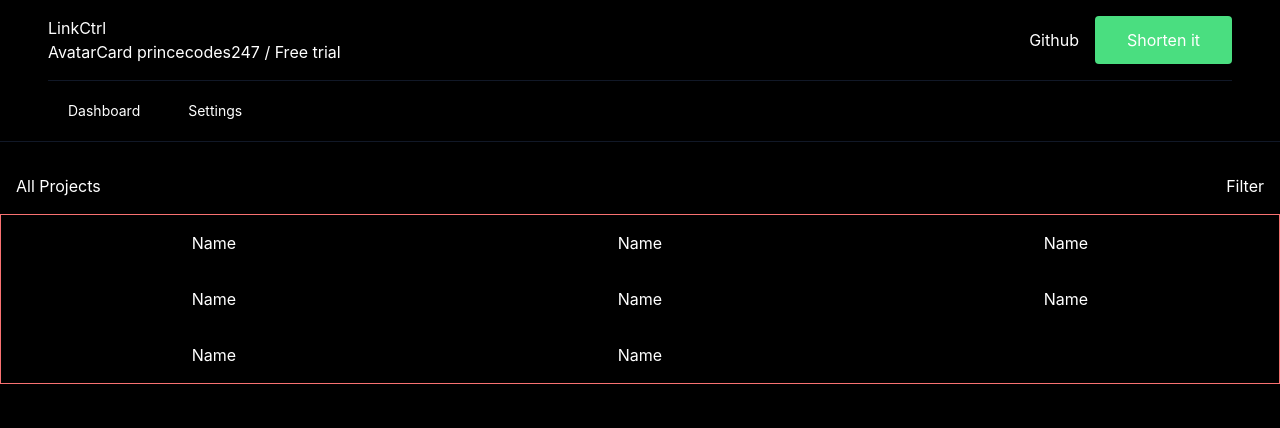
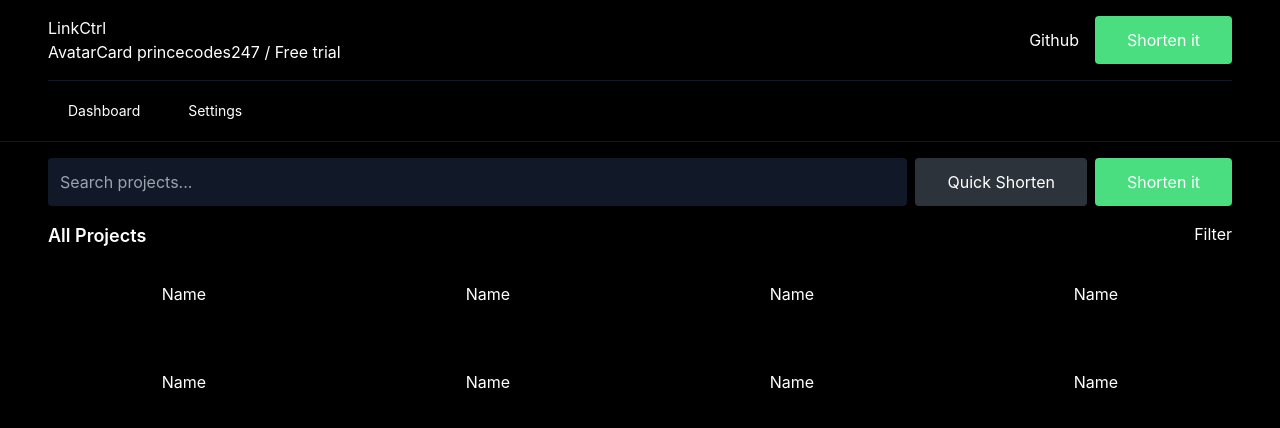
Before and after one commit to princecodes247/LinkCtrl--frontend, a React (Vite) app: page /dashboard in a window 1280 px wide. Shown: the top 428 px of the page. Built offline with nearby package versions, Linux system fonts and the light colour scheme.

Commit message:
Update home and dashboard pages

```diff
--- a/src/pages/home.jsx
+++ b/src/pages/home.jsx
@@ -23,9 +23,11 @@ function Home() {
           <span>Track</span>
           <br />
         </h1>
-        <div className="flex mt-12 flex-col w-4/5 sm:w-3/6 md:2/6 gap-5 sm:flex-row">
-          <Button to="register">Try for free</Button>
-          <Button>See Pricing</Button>
+        <div className="flex mt-12 flex-col w-4/5 sm:w-3/6 md:w-2/6 gap-5 sm:flex-row">
+          <Button classNames="flex-1" to="register">
+            Try for free
+          </Button>
+          <Button classNames="flex-1">See Pricing</Button>
         </div>
       </section>
       <QuickShort />
--- a/src/pages/users/dashboard.jsx
+++ b/src/pages/users/dashboard.jsx
@@ -1,23 +1,47 @@
-import React from 'react';
-import { Link } from 'react-router-dom';
-// import React, { useState } from 'react';
+// import React from 'react';
+// import { Link } from 'react-router-dom';
+import React, { useState } from 'react';
 import { DashboardLayout } from '../../components/layouts';
-// import Button from '../../components/ui/Button';
+import Button from '../../components/ui/Button';
 import ProjectCard from '../../components/ui/ProjectCard';
+import { ConfigureLinkModal, Dialog, Modal } from '../../components/ui/Modal';
 
 function Dashboard() {
+  const [isModalOpen, setIsModalOpen] = useState(false);
+
   return (
     <DashboardLayout>
-      <nav className="flex justify-between p-4">
-        <h2>All Projects</h2>
+      <div className="w-full flex items-center justify-center">
+        <div className="flex w-full gap-2 mx-12">
+          <input
+            className="p-3 gap-4 rounded flex-1 bg-gray-900"
+            type="text"
+            placeholder="Search projects..."
+          />
+          <Button variant="secondary" onClick={() => {}}>
+            Quick Shorten
+          </Button>
+          <Button onClick={() => setIsModalOpen(true)}>Shorten it</Button>
+          {/* <Modal isOpen={isModalOpen} setIsOpen={setIsModalOpen} /> */}
+          <ConfigureLinkModal
+            isOpen={isModalOpen}
+            setIsOpen={setIsModalOpen}
+            originalLink="www.google.com"
+          >
+            <p>Dialog</p>
+          </ConfigureLinkModal>
+        </div>
+      </div>
+      <nav className="flex justify-between p-4 mx-8">
+        <h2 className="text-lg font-semibold">All Projects</h2>
         <div>Filter</div>
       </nav>
-      <section>
+      <section className="">
         {/* <div>
           <p>No projects found</p>
           <Button>Create new project</Button>
         </div> */}
-        <div className="flex flex-col sm:grid sm:grid-cols-2 md:grid-cols-3 border border-red-400">
+        <div className="flex flex-col gap-8 sm:grid sm:grid-cols-2 md:grid-cols-3 lg:grid-cols-4 mx-8 px-4">
           {[1, 2, 3, 4, 4, 4, 4, 4].map((projectID) => (
             <ProjectCard projectID={projectID} />
           ))}
```
